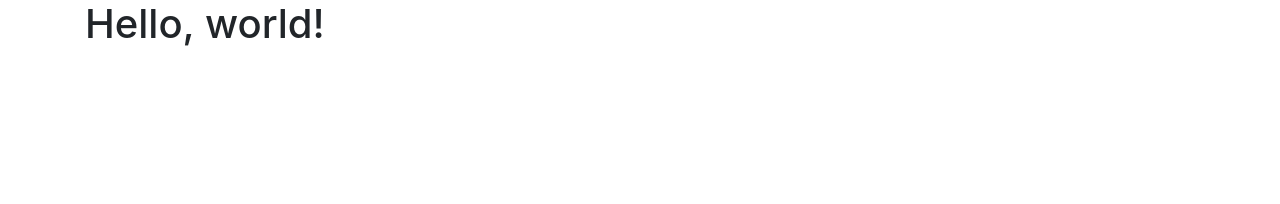
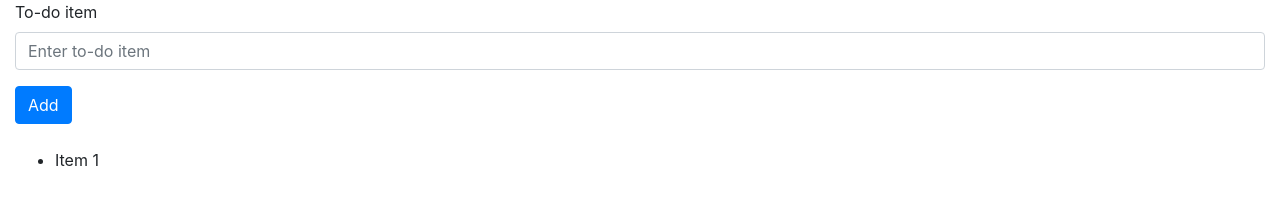
Before and after one commit to chrisjt/todo-list, a React app: page / in a window 1280 px wide. Built offline with nearby package versions, Linux system fonts and the light colour scheme.

Commit message:
Basic html layout

```diff
--- a/src/index.html
+++ b/src/index.html
@@ -5,6 +5,6 @@
       <title>To-do list</title>
   </head>
   <body>
-<div id="container" class="container"></div>
+    <div id="container" class="container-fluid"></div>
   </body>
 </html>
--- a/src/index.js
+++ b/src/index.js
@@ -4,6 +4,18 @@ import ReactDOM from "react-dom";
 import 'bootstrap/dist/css/bootstrap.min.css';
 
 ReactDOM.render(
-  <h1>Hello, world!</h1>,
+  <div>
+    <form>
+      <div class="form-group">
+        <label for="inputTodo">To-do item</label>
+        <input type="text" class="form-control" id="inputTodo" placeholder="Enter to-do item" />
+      </div>
+      <button type="submit" class="btn btn-primary">Add</button>
+    </form>
+    <br/>
+    <ul>
+      <li>Item 1</li>
+    </ul>
+  </div>,
   document.getElementById('container')
 );
```
Also changed, not shown: dist/index.html, dist/main.js. Lines whose indentation alone changed are shown as unchanged.
